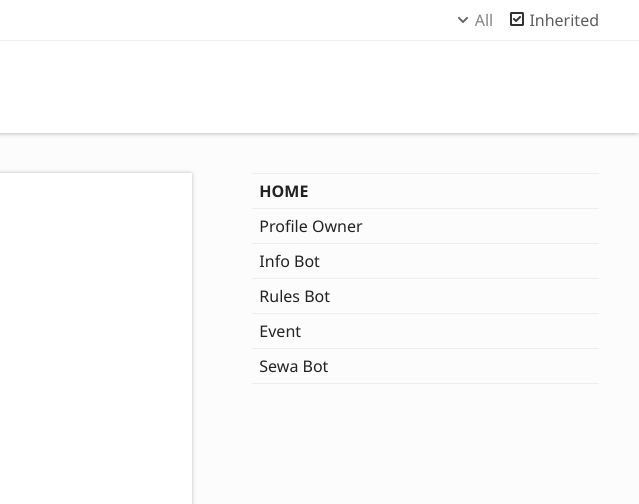
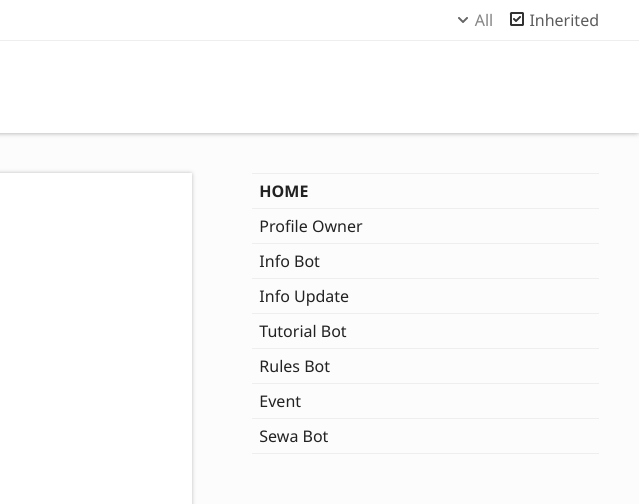
Before and after one commit to DarknessNightmare/DarknessNightmare.github.io, a plain HTML site: page index.html in a window 1280 px wide. Shown: the top 504 px of the page, 641-1280 px from the left. Drawn offline with Linux system fonts and the light colour scheme.

Commit message:
Update index.html

```diff
--- a/index.html
+++ b/index.html
@@ -47,12 +47,15 @@
 			<p><img src="https://github-readme-stats.vercel.app/api?username=darknessnightmare&theme=midnight-purple&show_icons=true" alt="Darkness Github stat"> </p>
 			<p><img src="https://github-profile-trophy.vercel.app/?username=darknessnightmare&theme=monokai" alt="Darkness Github troppy"></p>
 			<p><img src="https://github-readme-stats.vercel.app/api/top-langs/?username=darknessnightmare&theme=tokyonight" alt="Darkness Github languages"></p>
-			</div></div><div class="col-4 col-menu menu-sticky-wrap menu-highlight"><nav class="tsd-navigation primary"><ul><li class="current"><a href="home.html">HOME</a></li>
+			</div></div><div class="col-4 col-menu menu-sticky-wrap menu-highlight"><nav class="tsd-navigation primary"><ul>
+	<li class="current"><a href="index.html">HOME</a></li>
 	<li class=" tsd-kind-module"><a href="file/profile.html">Profile Owner</a></li>
-	<li class=" tsd-kind-module"><a href="file/infobot">Info Bot</a></li>
+	<li class=" tsd-kind-module"><a href="file/infobot.html">Info Bot</a></li>
+	<li class=" tsd-kind-module"><a href="file/update.html">Info Update</a></li>
+	<li class=" tsd-kind-module"><a href="file/tutor.html">Tutorial Bot</a></li>
 	<li class=" tsd-kind-module"><a href="file/rules.html">Rules Bot</a></li>
 	<li class=" tsd-kind-module"><a href="file/event.html">Event</a></li>
-	<li class=" tsd-kind-module"><a href="file/harga.html">Sewa Bot</a></li>
+	<li class=" tsd-kind-module"><a href="file/harga.html">Sewa Bot</a></li></ul>
 	</ul></nav></div></div></div>
 	<h2>Settings</h2><p>Theme <select id="theme"><option value="os">OS</option><option value="light">Light</option><option value="dark">Dark</option></select></p></div></footer>
 	<script src="assets/main.js"></script>
```
